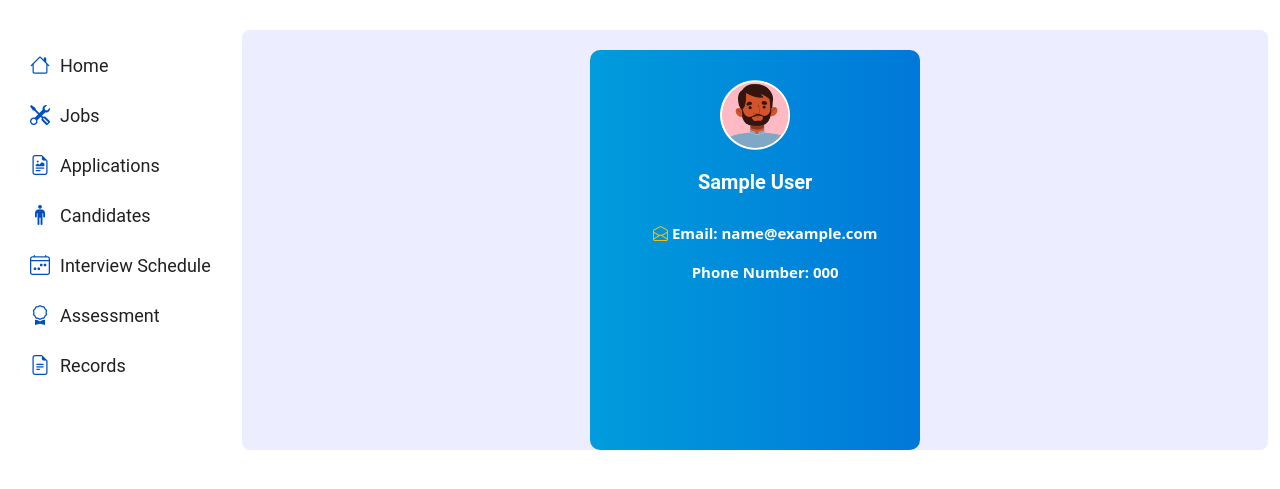
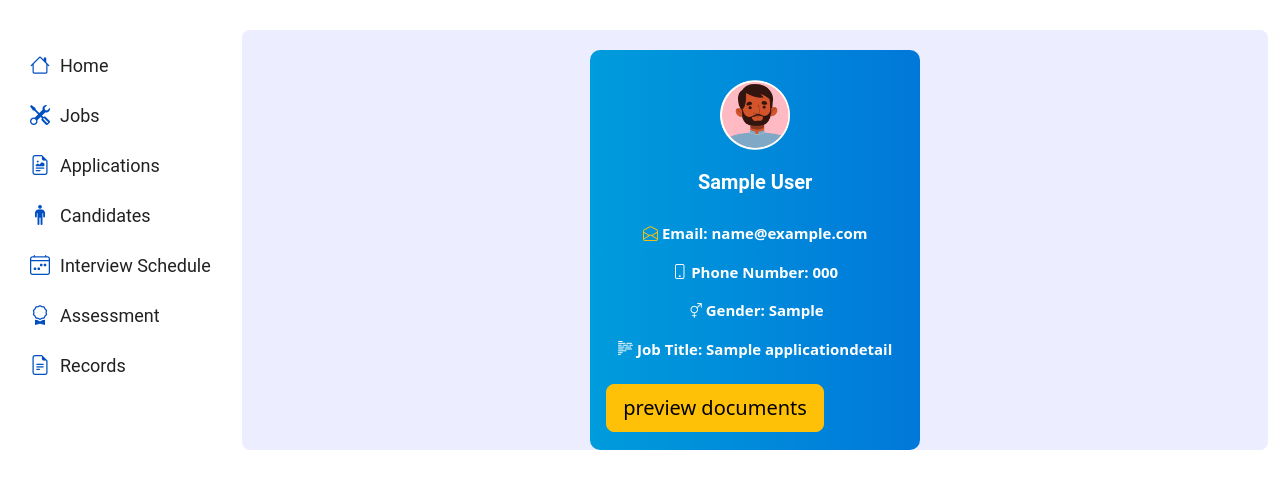
Before and after one commit to martin265/SmartWayConstruction, a PHP site: page /administrator_applicants.php in a window 1280 px wide. Shown: the top 489 px of the page. Run offline with PHP 8.4, Linux system fonts and the light colour scheme; tables that the repository leaves empty or names only in its code hold one stand-in row (values such as "Sample post").

Commit message:
in progress

```diff
--- a/Styles/style.css
+++ b/Styles/style.css
@@ -255,6 +255,7 @@ body{
     color: white;
     font-size: 15px;
     font-weight: 700;
+    padding: 0;
 }
 
 .content-area .applicant-details .applicant-profile {
--- a/administrator_applicants.php
+++ b/administrator_applicants.php
@@ -20,6 +20,9 @@ function fetchAllRecords($conn) {
 }
 
 $all_results = fetchAllRecords($conn);
+
+// File upload directory
+
 ?>
 <!DOCTYPE html>
 <html lang="en">
@@ -52,7 +55,13 @@ $all_results = fetchAllRecords($conn);
                                         <h1><?php echo($single_record["first_name"] . " " . $single_record["last_name"]); ?></h1>
                                         <div class="applicant-personal-details">
                                             <p><span><i class="bi bi-envelope-open me-1 text-warning"></i></span>Email: <?php echo($single_record["email"]);?></p>
-                                            <p>Phone Number: <?php echo($single_record["phone_number"]); ?></p>
+                                            <p><span><i class="bi bi-phone me-1"></i></span>Phone Number: <?php echo($single_record["phone_number"]); ?></p>
+                                            <p><i class="bi bi-gender-ambiguous me-1"></i>Gender: <?php echo($single_record["gender"]); ?></p>
+                                            <p><i class="bi bi-body-text me-1"></i>Job Title: <?php echo($single_record["job_title"]); ?></p>
+                                        </div>
+                                        <div class="applicant-documents mt-4 ms-3">
+                                            <!-- Add this code to embed or preview the documents -->
+                                            <a href="" class="btn btn-warning btn-lg">preview documents</a>
                                         </div>
                                     </div>
                                 <?php }?>
```
